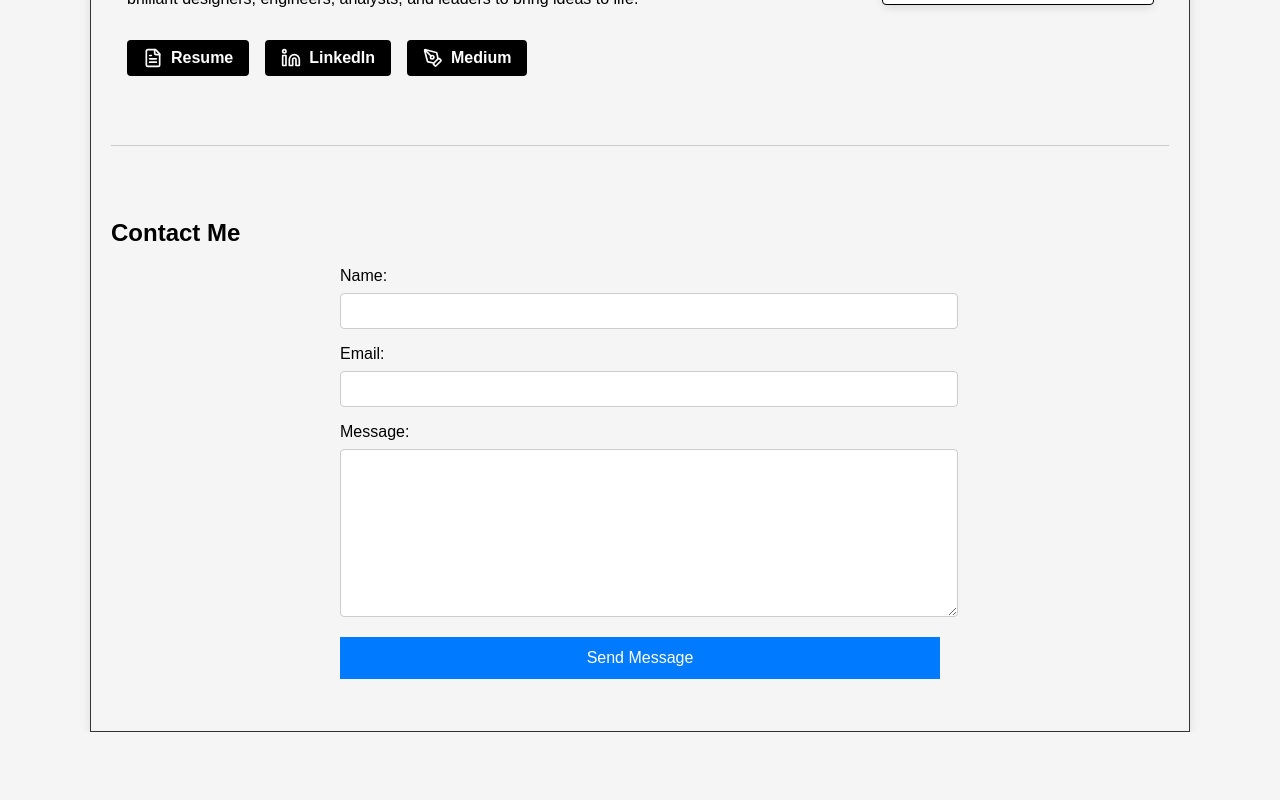
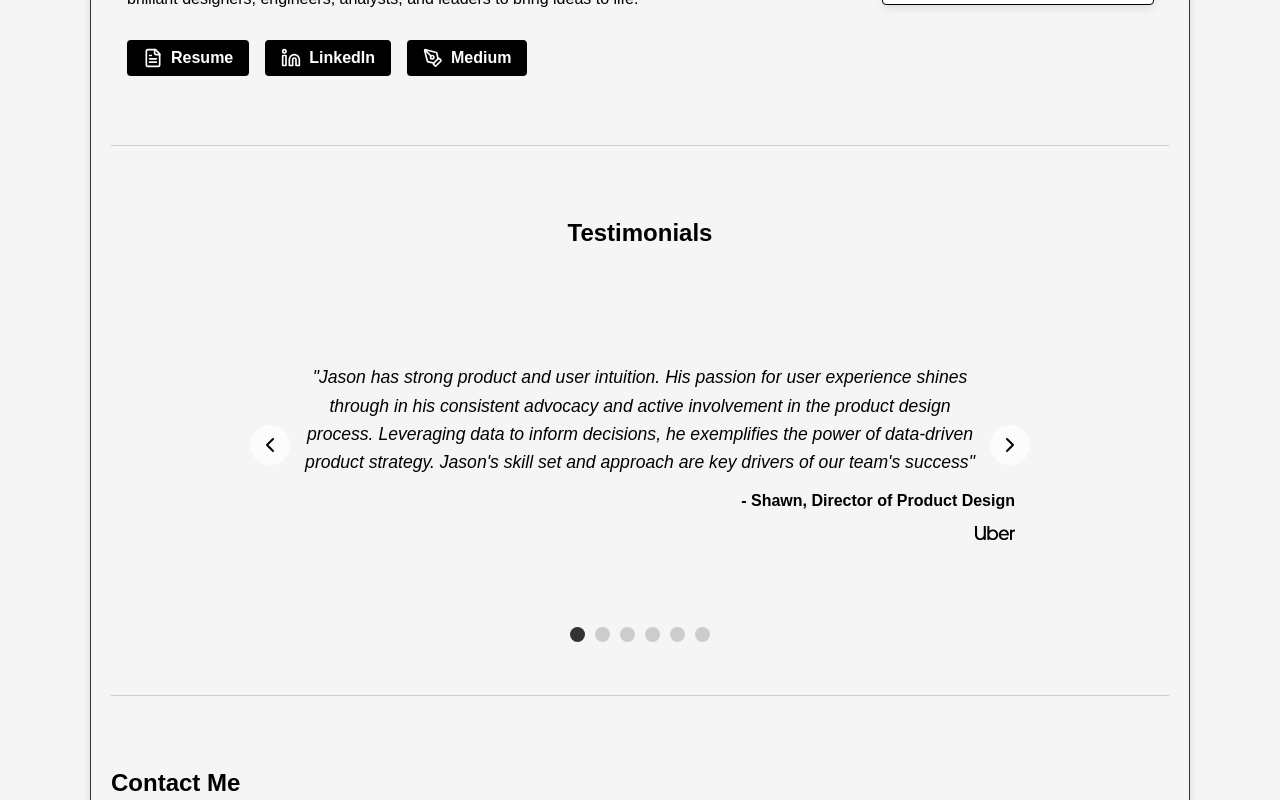
Before and after one commit to JasonGirouard/website, a React (Create React App) app: page / in a window 1280 px wide. Shown: the part 2000-2800 px from the top of the page. Before the commit the page ends 2732 px from the top, so only its background shows below. Built offline with nearby package versions, Linux system fonts and the light colour scheme; grey boxes are pictures that could not be loaded.

Commit message:
testimonials

```diff
--- a/package.json
+++ b/package.json
@@ -3,6 +3,7 @@
   "version": "0.1.0",
   "private": true,
   "dependencies": {
+    "@react-spring/web": "^9.7.3",
     "@testing-library/jest-dom": "^5.17.0",
     "@testing-library/react": "^13.4.0",
     "@testing-library/user-event": "^13.5.0",
@@ -10,6 +11,7 @@
     "react": "^18.3.1",
     "react-dom": "^18.3.1",
     "react-scripts": "5.0.1",
+    "react-use-measure": "^2.1.1",
     "web-vitals": "^2.1.4"
   },
   "scripts": {
--- a/src/App.js
+++ b/src/App.js
@@ -4,11 +4,13 @@ import Navigation from './components/Navigation';
 import Landing from './components/Landing';
 import Work from './components/Work';
 import About from './components/About';
+import Testimonials from './components/Testimonials';
 import Contact from './components/Contact';
 
 const App = () => {
   const workRef = useRef(null);
   const aboutRef = useRef(null);
+  const testimonialsRef = useRef(null);
   const contactRef = useRef(null);
 
   const scrollTo = (ref) => {
@@ -20,6 +22,7 @@ const App = () => {
       <Navigation
         onWorkClick={() => scrollTo(workRef)}
         onAboutClick={() => scrollTo(aboutRef)}
+        onTestimonialsClick={() => scrollTo(testimonialsRef)}
         onContactClick={() => scrollTo(contactRef)}
       />
       <div className="container">
@@ -29,6 +32,8 @@ const App = () => {
         <div className="section-divider"></div>
         <div ref={aboutRef}><About /></div>
         <div className="section-divider"></div>
+        <div ref={testimonialsRef}><Testimonials /></div>
+        <div className="section-divider"></div>
         <div ref={contactRef}><Contact /></div>
 
       </div>
--- a/src/components/Navigation.js
+++ b/src/components/Navigation.js
@@ -1,13 +1,13 @@
-// Navigation.js
 import React from 'react';
 import '../App.css';
 import './Navigation.css';
 
-const Navigation = ({ onWorkClick, onAboutClick, onContactClick }) => {
+const Navigation = ({ onWorkClick, onAboutClick, onTestimonialsClick, onContactClick }) => {
   return (
     <nav className="navigation">
       <button onClick={onWorkClick}>Work</button>
       <button onClick={onAboutClick}>About</button>
+      <button onClick={onTestimonialsClick}>Testimonials</button>
       <button onClick={onContactClick}>Contact</button>
     </nav>
   );
--- /dev/null
+++ b/src/components/Testimonials.css
@@ -0,0 +1,137 @@
+.testimonials {
+  padding: 5% 0;
+  max-width: 800px;
+  margin: 0 auto;
+  position: relative;
+}
+
+.testimonials h2 {
+  text-align: center;
+  margin-bottom: 2rem;
+}
+
+.testimonial-carousel {
+  overflow: hidden;
+  position: relative;
+}
+
+.testimonial-slide {
+  padding: 25px;
+  box-sizing: border-box;
+  align-self: center;
+}
+
+blockquote {
+  font-style: italic;
+  font-size: 1.1em;
+  line-height: 1.6;
+  margin-bottom: 1rem;
+  text-align: center;
+}
+
+.attribution {
+    text-align: right;
+  }
+
+.author {
+  font-weight: bold;
+  text-align: right;
+}
+
+.logo-testimonials {
+    max-height: 14px
+}
+
+.carousel-control {
+  position: absolute;
+  top: 50%;
+  transform: translateY(-50%);
+  background: none;
+  border: none;
+  font-size: 24px;
+  cursor: pointer;
+  z-index: 10;
+}
+
+.carousel-control.prev {
+  left: -40px;
+}
+
+.carousel-control.next {
+  right: -40px;
+}
+
+.carousel-dots {
+  display: flex;
+  justify-content: center;
+  margin-top: 1rem;
+}
+
+.dot {
+  width: 15px;
+  height: 15px;
+  border-radius: 50%;
+  background-color: #ccc;
+  margin: 0 5px;
+  border: none;
+  cursor: pointer;
+}
+
+.dot.active {
+  background-color: #333;
+}
+
+@media (max-width: 768px) {
+  .carousel-control.prev {
+    left: 10px;
+  }
+  .carousel-control.next {
+    right: 10px;
+  }
+}
+
+/* Add these styles to your existing Testimonials.css file */
+
+.carousel-control {
+    position: absolute;
+    top: 50%;
+    transform: translateY(-50%);
+    background: rgba(255, 255, 255, 0.7);
+    border: none;
+    border-radius: 50%;
+    width: 40px;
+    height: 40px;
+    display: flex;
+    justify-content: center;
+    align-items: center;
+    cursor: pointer;
+    transition: background-color 0.3s ease;
+    z-index: 10;
+  }
+
+  .carousel-control:hover {
+    background: rgba(255, 255, 255, 0.9);
+  }
+
+  .carousel-control.prev {
+    left: 10px;
+  }
+
+  .carousel-control.next {
+    right: 10px;
+  }
+
+  @media (max-width: 768px) {
+    .carousel-control {
+      width: 30px;
+      height: 30px;
+    }
+
+    .carousel-control.prev {
+      left: 5px;
+    }
+
+    .carousel-control.next {
+      right: 5px;
+    }
+  }
--- /dev/null
+++ b/src/components/Testimonials.js
@@ -0,0 +1,91 @@
+import React, { useState } from 'react';
+import { useSpring, animated } from '@react-spring/web';
+import useMeasure from 'react-use-measure';
+import { ChevronLeft, ChevronRight } from 'lucide-react';
+import './Testimonials.css';
+import uberLogo from '../images/case_1/uber_logo.png';
+import uberFreight from '../images/uber-freight-logo.png';
+
+const testimonials = [
+  {
+    quote: "Jason has strong product and user intuition. His passion for user experience shines through in his consistent advocacy and active involvement in the product design process. Leveraging data to inform decisions, he exemplifies the power of data-driven product strategy. Jason's skill set and approach are key drivers of our team's success",
+    author: "Shawn, Director of Product Design",
+    company: uberLogo
+  },
+  {
+    quote: "Jason is very thoughtful with planning the halves, sprints and detail oriented with execution. He leads the sprint planning meetings effectively and actively contributes to all other team meetings (ex: stand ups, retros etc). He built trust with the team by being transparent and ensuring everyone understood the rationale behind decisions. Engineers on the team enjoy working with Jason.",
+    author: "Ravi, Senior Engineering Manager",
+    company: uberLogo
+  },
+  {
+    quote: "Jason managed a great balance between understanding and solutioning for user stories and business need, while also sharing realistic feedback on where we could find common ground and produce results while remaining true to overall corp strategy. He is very professional and courteous.",
+    author: "Jeff, VP Operations",
+    company: uberFreight
+  },
+  {
+    quote: "Jason is an excellent design partner. He is creative, flexible, and dependable. Jason consistently approached tasks with enthusiasm and efficiency and is highly organized, often going the extra mile to ensure that projects were completed on time and to the highest standard. In addition to his strong work ethic and positive attitude, Jason is a proactive problem-solver who is not afraid to come up with creative solutions to complex issues. He is also skilled at bringing together various stakeholders and effectively driving projects to completion, which was critical for our projects' success.",
+    author: "Ling, Staff Product Designer",
+    company: uberLogo
+  },
+  {
+    quote: "Jason picked things up incredibly quickly. Jason has done a great job of getting a diverse set of opinions up-to-speed and onboard with his plans and top problem statements from the TMS. He's built trust throughout the org which set us up for success. I've consistently been impressed is Jason's understanding and command of the engineering architecture. Jason can quickly navigate complex scoping conversations which enables the team to build efficiently and sustainably.",
+    author: "Mike, Manager of Product Operations",
+    company: uberLogo
+  },
+  {
+    quote: "Jason is a great thought partner to have. With so many decisions (both big and small) we had to make to move our project forward, I'm grateful that Jason was open to having those discussions with me and valued my perspective. I also really appreciated Jason's investigations into the existing data that we had on hand to help us understand the problem better.",
+    author: "Gabi, Staff Product Designer",
+    company: uberLogo
+  },
+];
+
+const Testimonials = () => {
+  const [index, setIndex] = useState(0);
+  const [ref, { width }] = useMeasure();
+
+  const props = useSpring({
+    from: { transform: 'translate3d(0,0,0)' },
+    to: { transform: `translate3d(${-index * width}px,0,0)` },
+    config: { mass: 5, tension: 500, friction: 80 },
+  });
+
+  const nextTestimonial = () => setIndex((state) => (state + 1) % testimonials.length);
+  const prevTestimonial = () => setIndex((state) => (state - 1 + testimonials.length) % testimonials.length);
+
+  return (
+    <div className="testimonials">
+      <h2>Testimonials</h2>
+      <div className="testimonial-carousel" ref={ref}>
+        <animated.div style={{ display: 'flex', ...props }}>
+          {testimonials.map((testimonial, i) => (
+            <div key={i} style={{ width: `${width}px`, flexShrink: 0 }} className="testimonial-slide">
+              <blockquote>"{testimonial.quote}"</blockquote>
+              <div className="attribution">
+<p className="author">- {testimonial.author}</p>
+              <img src={testimonial.company} alt={testimonial.author} className="logo-testimonials" />
+              </div>
+
+            </div>
+          ))}
+        </animated.div>
+        <button className="carousel-control prev" onClick={prevTestimonial}>
+          <ChevronLeft size={24} />
+        </button>
+        <button className="carousel-control next" onClick={nextTestimonial}>
+          <ChevronRight size={24} />
+        </button>
+      </div>
+      <div className="carousel-dots">
+        {testimonials.map((_, i) => (
+          <button
+            key={i}
+            className={`dot ${i === index ? 'active' : ''}`}
+            onClick={() => setIndex(i)}
+          />
+        ))}
+      </div>
+    </div>
+  );
+};
+
+export default Testimonials;
```
Also changed, not shown: src/images/uber-freight-logo.png (added), 1 other file (tests, documents, lock files or other folders).
